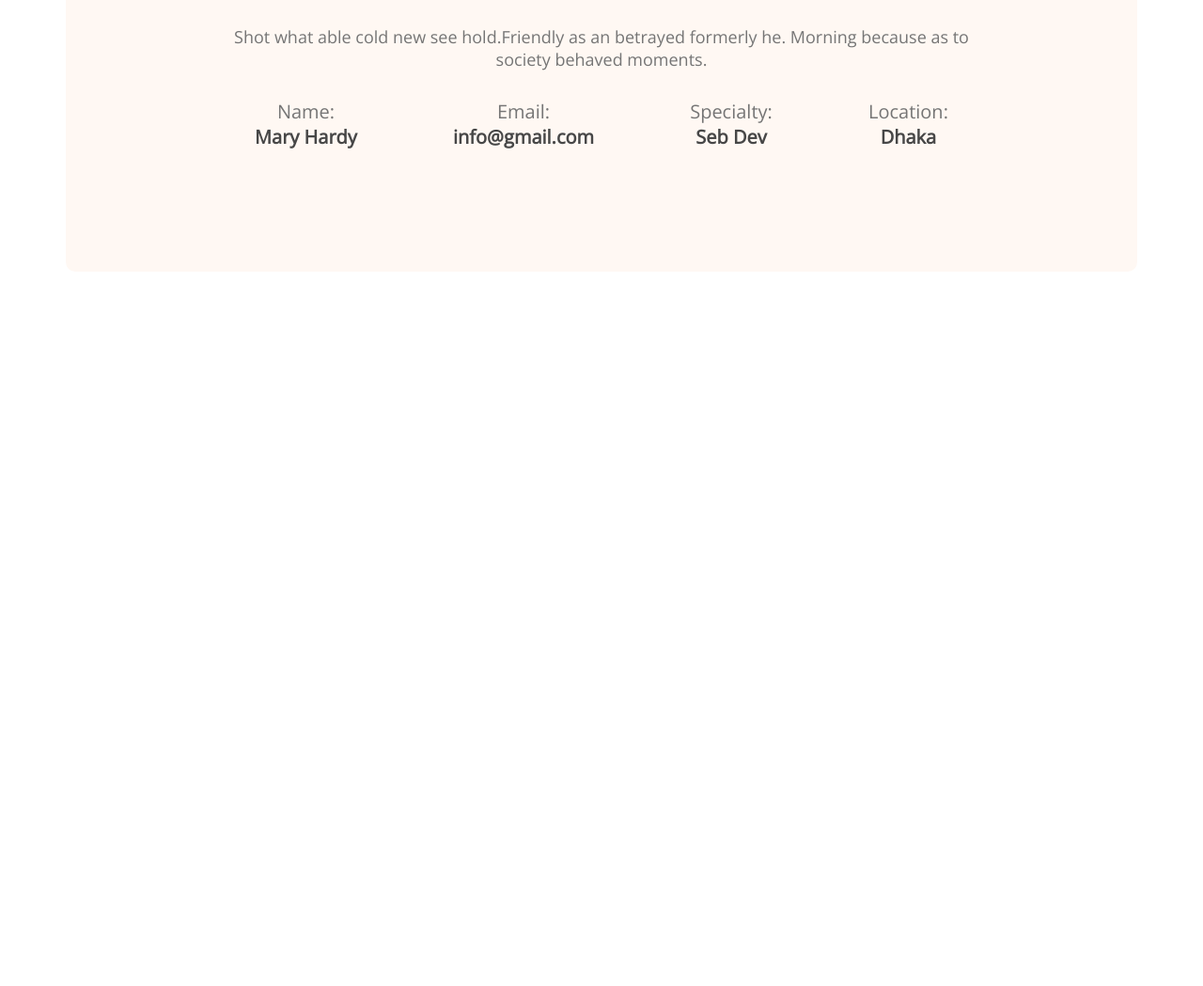
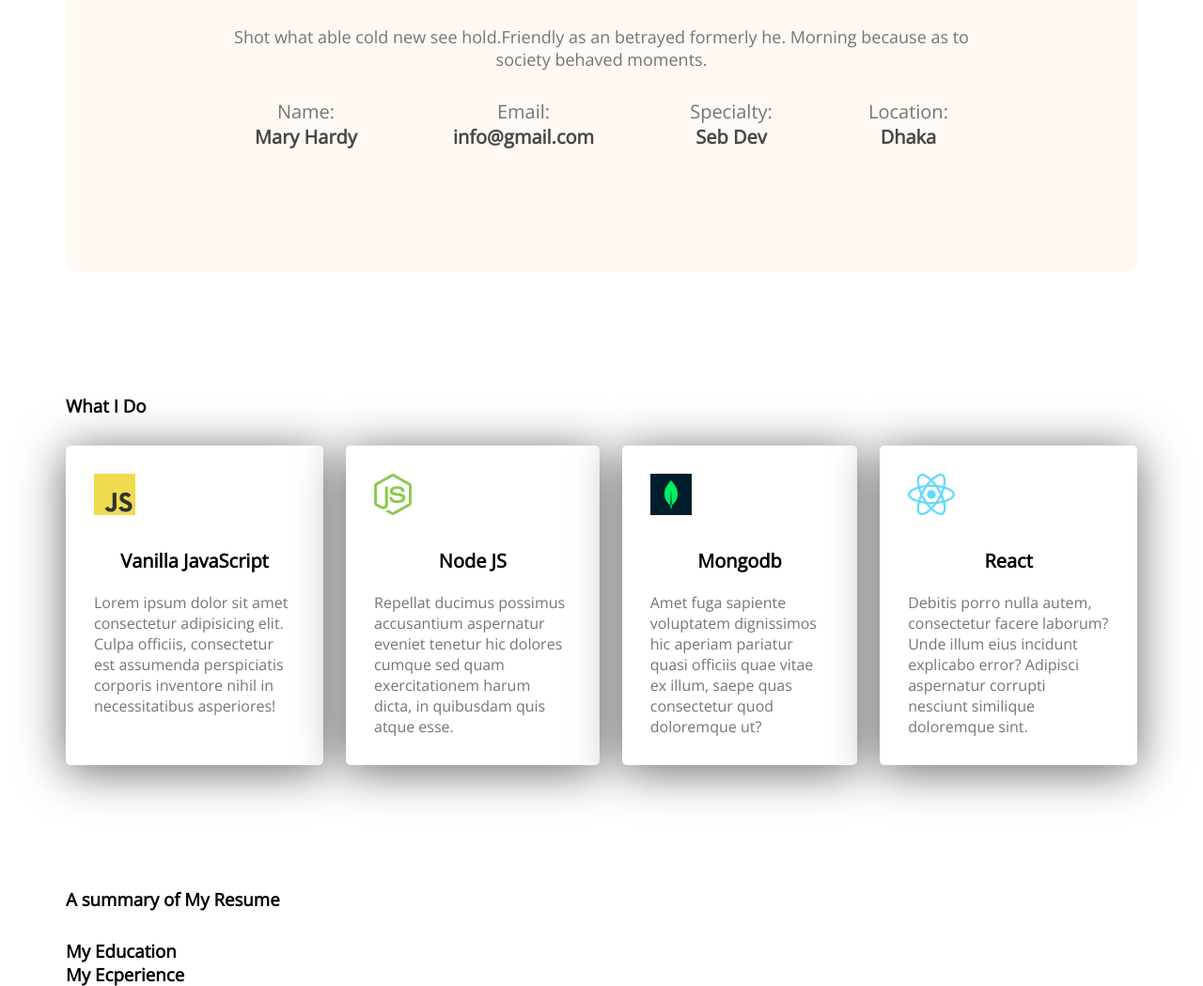
Before and after one commit to fuadasif/developer-portfolio, a plain HTML site: page index.html in a window 1280 px wide. Shown: the part 1128-2177 px from the top of the page at 94% size. Before the commit the page ends 1417 px from the top, so only its background shows below. Drawn offline with nearby package versions, Linux system fonts and the light colour scheme.

Commit message:
work for footer

```diff
--- a/index.html
+++ b/index.html
@@ -73,7 +73,45 @@
     </div>
 </section>
 
+<!-- what i do section -->
+<section class="what-i-do">
+    <h3 class="section-title"
+    >What I Do</h3>
+ <div class="skills-container">
+    <div class="skill">
+        <img src="images/icons/js.png" alt="">
+        <p class="skills-title">Vanilla JavaScript</p>
+        <p class="skill-description">Lorem ipsum dolor sit amet consectetur adipisicing elit. Culpa officiis, consectetur est assumenda perspiciatis corporis inventore nihil in necessitatibus asperiores!</p>
+    </div>
+    <div class="skill">
+        <img src="images/icons/nodejs.png" alt="">
+        <p class="skills-title">Node JS</p>
+        <p class="skill-description">Repellat ducimus possimus accusantium aspernatur eveniet tenetur hic dolores cumque sed quam exercitationem harum dicta, in quibusdam quis atque esse.</p>
+    </div>
+    <div class="skill">
+        <img src="images/icons/mongo.png" alt="">
+        <p class="skills-title">Mongodb</p>
+        <p class="skill-description">Amet fuga sapiente voluptatem dignissimos hic aperiam pariatur quasi officiis quae vitae ex illum, saepe quas consectetur quod doloremque ut?</p>
+    </div>
+    <div class="skill">
+        <img src="images/icons/react.png" alt="">
+        <p class="skills-title">React</p>
+        <p class="skill-description">Debitis porro nulla autem, consectetur facere laborum? Unde illum eius incidunt explicabo error? Adipisci aspernatur corrupti nesciunt similique doloremque sint.</p>
+    </div>
+ </div>
+</section>
+<!-- resume section -->
+<section class="resume">
+<h3 class="section-title">A summary of My Resume</h3>
+<div
+class="resume-content">
+<h3 class="resume-title">My Education</h3>
 
+</div>
+<div>
+    <h3 class="resume-title">My Ecperience</h3>
+</div>
+</section>
 
 
     </main>
--- a/styles/portfolio.css
+++ b/styles/portfolio.css
@@ -117,3 +117,37 @@ justify-content: space-around;
     font-size: 20px;
     color: #474747 ;
 }
+
+/* what-i-do styles */
+.what-i-do{
+    margin-top: 130px;
+
+}
+section{
+    margin-top: 130px;
+    text-align: ;
+}
+.skills-container{
+    display: flex;
+    gap: 24px;
+}
+.skill{
+    background: #ffffff;
+    box-shadow: 0px 6px 50px rgba(0, 0, 0, 0.6);
+    border-radius: 5px;
+    padding: 30px;
+}
+
+.skills-title{font-weight: 700 ;
+    font-size: 20px;
+    margin-top: 30px;
+    margin-bottom: 20px;
+    text-align: center;
+
+}
+.skill-description{
+    color: #757575;
+
+}
+
+/* Resume style */
```
